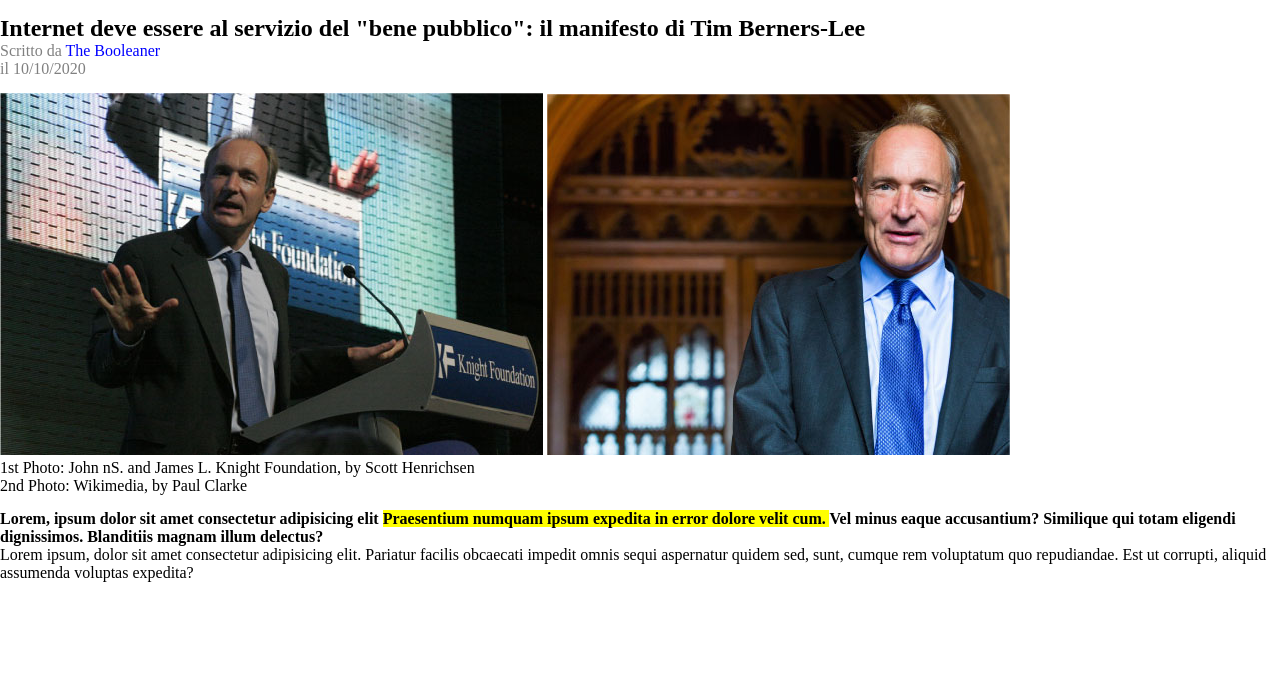
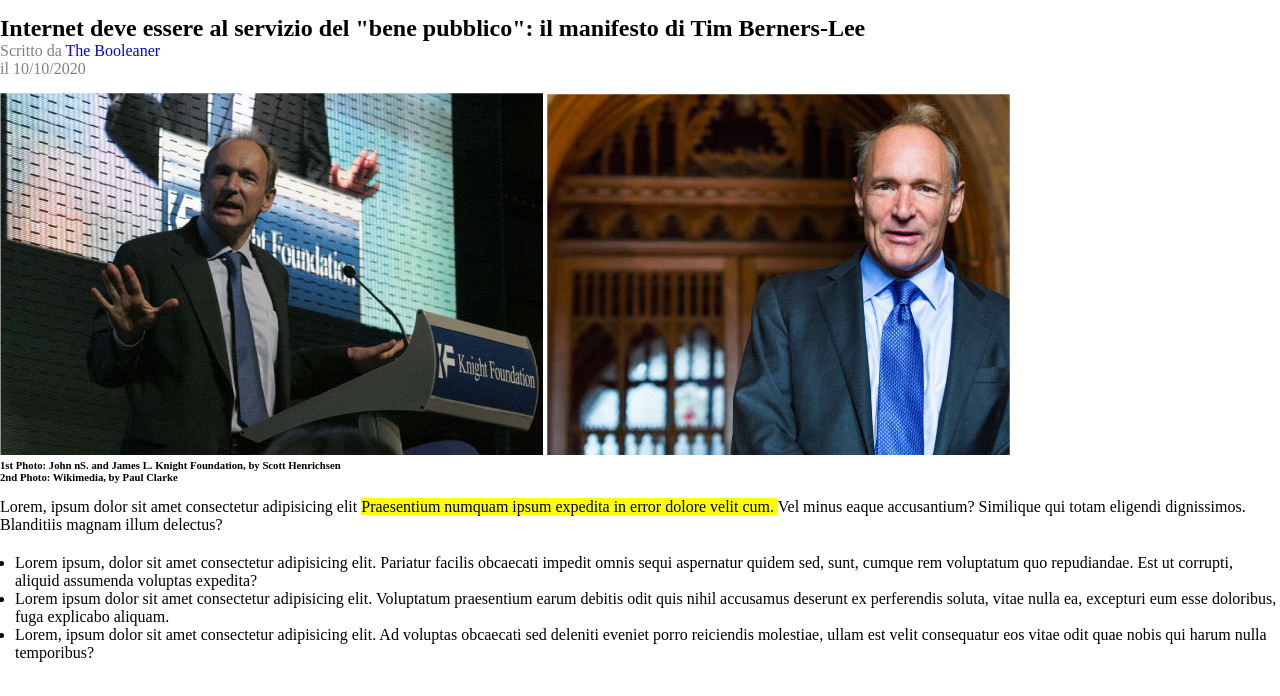
Before and after one commit to MattiaScacchi/html-css-booleaner, a plain HTML site: page index.html in a window 1280 px wide. Shown: the part 100-796 px from the top of the page. Drawn offline with Linux system fonts and the light colour scheme.

Commit message:
sezione paragrafo e lista terminati

```diff
--- a/css/style.css
+++ b/css/style.css
@@ -1,6 +1,5 @@
 * {
     margin: auto;
-    padding: 0;
     box-sizing: border-box;
 }
 
@@ -38,3 +37,11 @@
 .evidenziato-giallo{
     background-color: yellow;
 }
+
+.paragrafo{
+    margin-bottom: 20px;
+}
+
+.lista{
+    padding-left: 15px;
+}
--- a/index.html
+++ b/index.html
@@ -29,9 +29,9 @@
         <div id="immagini-tim">
             <img src="img/tim-1.jpg" alt="">
             <img src="img/tim-2.jpg" alt="">
-            <p>1st Photo: John nS. and James L. Knight Foundation, by Scott     Henrichsen <br>
+            <h6>1st Photo: John nS. and James L. Knight Foundation, by Scott     Henrichsen <br>
                 2nd Photo: Wikimedia, by Paul Clarke
-            </p>
+            </h6>
         </div>
     </section>
     <!-- /sezione titolo e foto -->
@@ -39,19 +39,20 @@
     <!-- sezione pragrafo e lista -->
     <section>
         <!-- paragrafo -->
-        <p>
-            <strong>Lorem, ipsum dolor sit amet consectetur adipisicing elit
+        <div class="paragrafo">
+            <p>Lorem, ipsum dolor sit amet consectetur adipisicing elit
                 <span class="evidenziato-giallo" > Praesentium numquam ipsum expedita in error dolore velit cum.
                 </span>Vel minus eaque accusantium? Similique qui totam eligendi dignissimos. Blanditiis magnam illum delectus?
-            </strong>
-        </p>
+            </p>
+        </div>
         <!-- /paragrafo -->
 
         <!-- Lista -->
-        <ul>
+        <ul class="lista">
             <li>Lorem ipsum, dolor sit amet consectetur adipisicing elit. Pariatur facilis obcaecati impedit omnis sequi aspernatur quidem sed, sunt, cumque rem voluptatum quo repudiandae. Est ut corrupti, aliquid assumenda voluptas expedita?</li>
+            <li>Lorem ipsum dolor sit amet consectetur adipisicing elit. Voluptatum praesentium earum debitis odit quis nihil accusamus deserunt ex perferendis soluta, vitae nulla ea, excepturi eum esse doloribus, fuga explicabo aliquam.</li>
+            <li>Lorem, ipsum dolor sit amet consectetur adipisicing elit. Ad voluptas obcaecati sed deleniti eveniet porro reiciendis molestiae, ullam est velit consequatur eos vitae odit quae nobis qui harum nulla temporibus?</li>
         </ul>
-
         <!-- /Lista -->
     </section>
     <!-- /sezione pragrafo e lista -->
```
